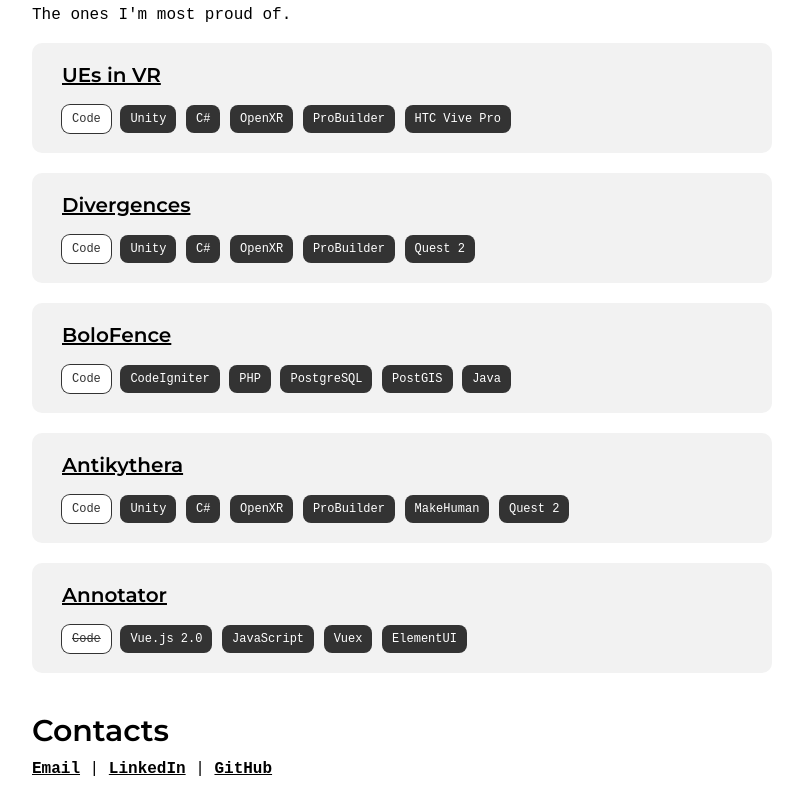
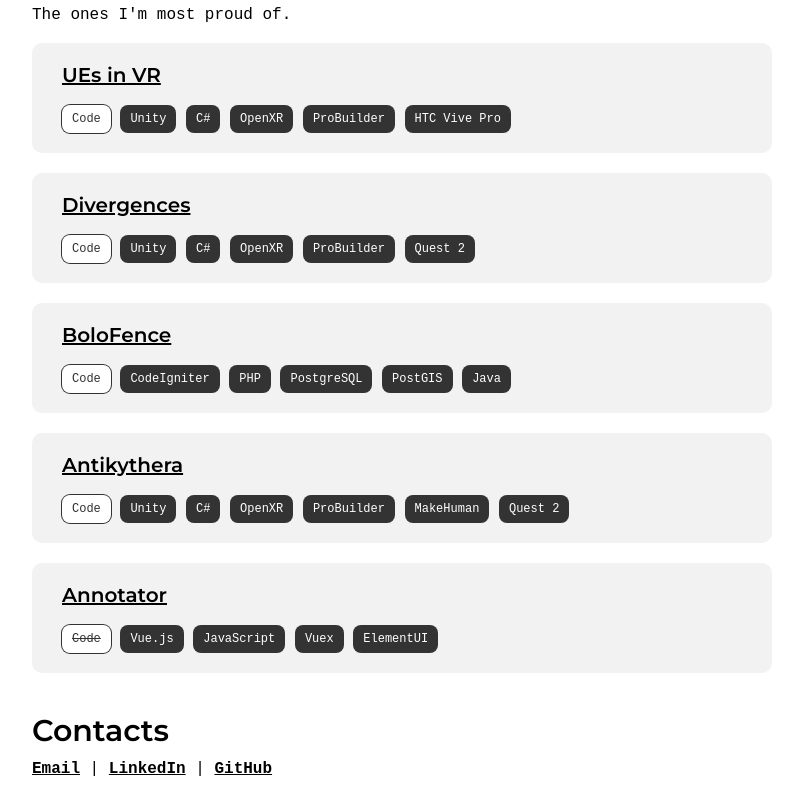
Before and after one commit to everyvoid/everyvoid.github.io, a plain HTML site: page index.html in a window 1280 px wide. Shown: the part 355-1156 px from the top of the page, without its empty margins (238-1041 px from the left). Drawn offline with nearby package versions, Linux system fonts and the light colour scheme.

Commit message:
minor changes

```diff
--- a/index.html
+++ b/index.html
@@ -201,7 +201,7 @@
                 </div>
                 <div class="tag-container">
                     <span class="code-link" style="pointer-events: none";><s>Code</s></span>
-                    <span class="tag">Vue.js 2.0</span>
+                    <span class="tag">Vue.js</span>
                     <span class="tag">JavaScript</span>
                     <span class="tag">Vuex</span>
                     <span class="tag">ElementUI</span>
```
